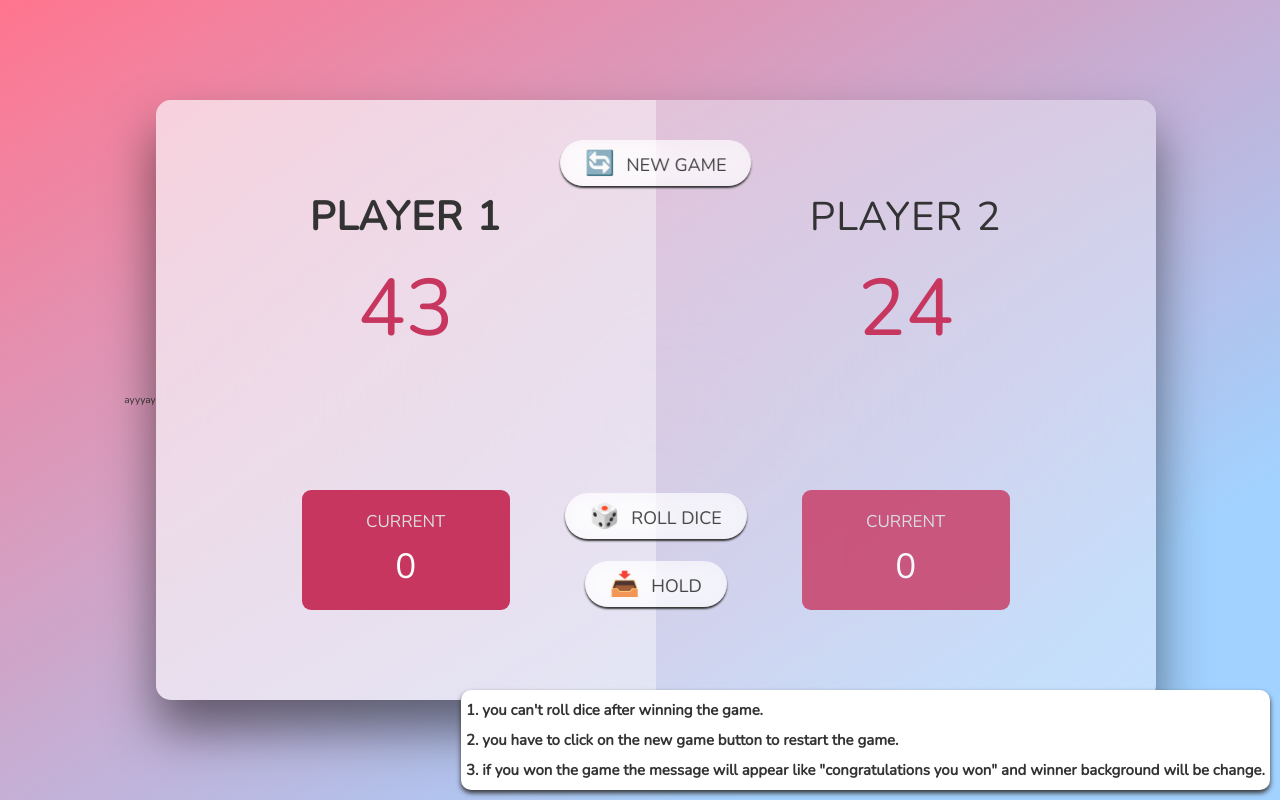
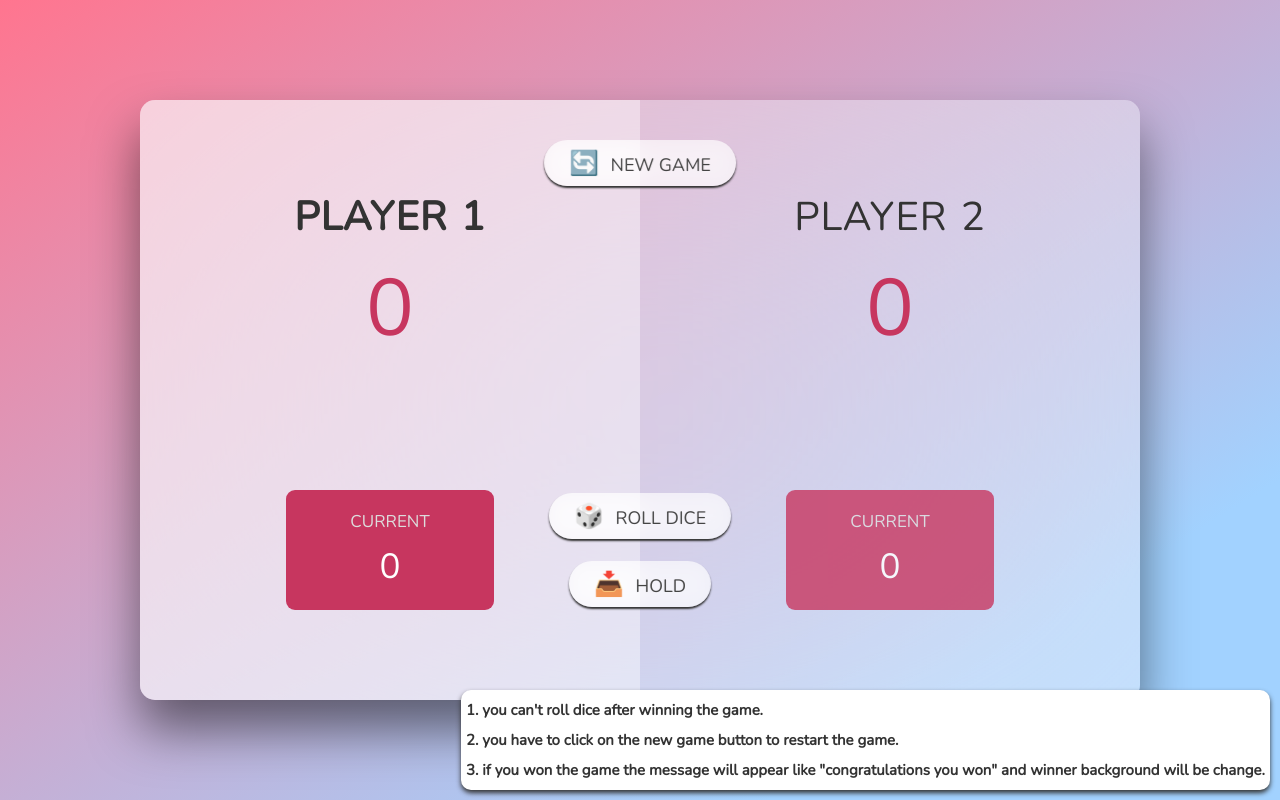
Before and after one commit to ShaikAyub7/dice-game, a plain HTML site: page index.html in a window 1280 px wide. Drawn offline with nearby package versions, Linux system fonts and the light colour scheme.

Commit message:
comleted

```diff
--- a/index.html
+++ b/index.html
@@ -9,9 +9,7 @@
     <link rel="icon" href="/award.png" type="img/png/icon/svg/" />
   </head>
   <body>
-    <div class="div">
-      ayyyay
-    </div>
+
     <h1 class="player2 hidden">congratulations you win </h1>
     <main>
       <section class="player player--0 player--active">
@@ -47,7 +45,7 @@
         <h1> 5. you can't roll dice after winning the game.</h1>
         <h1> 6. you can't roll dice after winning the game.</h1> -->
     </section>
-    <!-- <script src="app.js"></script> -->
+    <script src="app.js"></script>
     <script src="tsts.js"></script>
 
     <!-- <script src="Test.js"></script> -->
```
Also changed, not shown: 1 other file.
